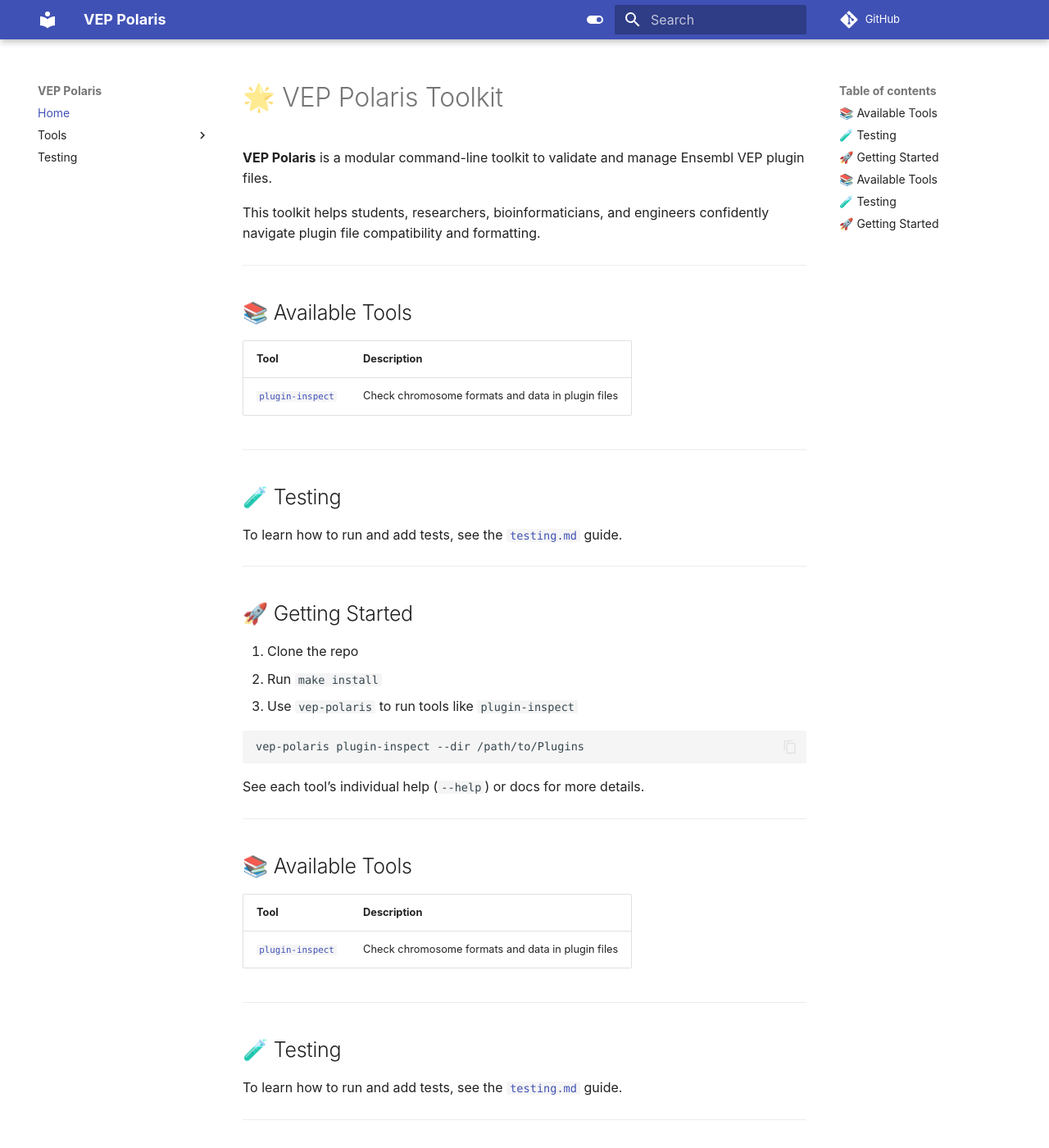
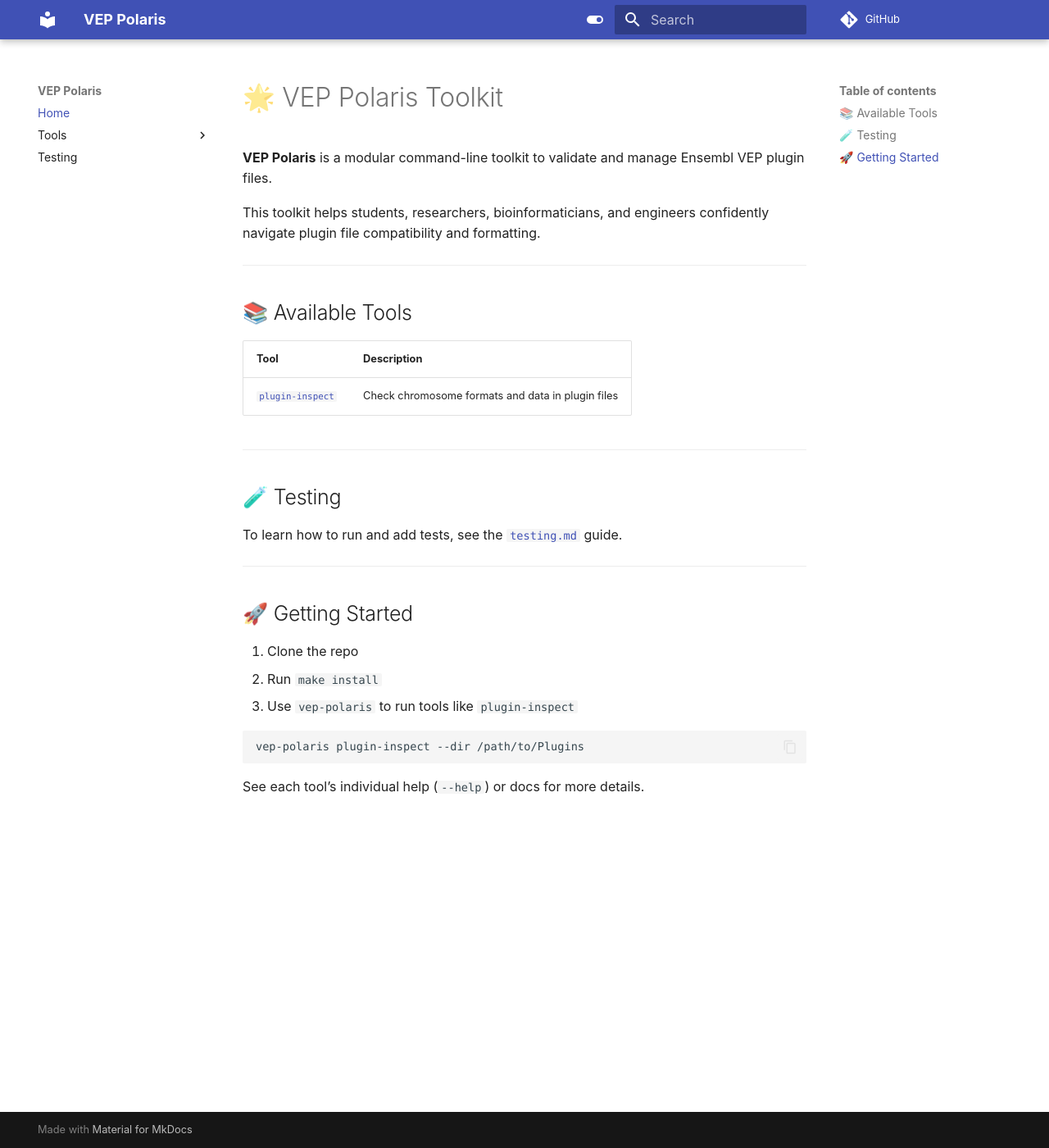
Before and after one commit to sblinde/vep-polaris, an MkDocs documentation site: the page built from docs/index.md, in a window 1280 px wide and 1400 px high. Shown: the whole window at 82% size. Built offline with MkDocs 1.6.1 and Material for MkDocs 9.7.7, drawn with Linux system fonts in a browser that asks for light colours; some web fonts are replaced; comment, search, counter and statistics services are not loaded.

Commit message:
Update index.md

````diff
--- a/docs/index.md
+++ b/docs/index.md
@@ -31,31 +31,3 @@ vep-polaris plugin-inspect --dir /path/to/Plugins
 ```
 
 See each tool’s individual help (`--help`) or docs for more details.
-
----
-
-## 📚 Available Tools
-
-| Tool                                  | Description                                       |
-| ------------------------------------- | ------------------------------------------------- |
-| [`plugin-inspect`](plugin-inspect.md) | Check chromosome formats and data in plugin files |
-
----
-
-## 🧪 Testing
-
-To learn how to run and add tests, see the [`testing.md`](testing.md) guide.
-
----
-
-## 🚀 Getting Started
-
-1. Clone the repo
-2. Run `make install`
-3. Use `vep-polaris` to run tools like `plugin-inspect`
-
-```bash
-vep-polaris plugin-inspect --dir /path/to/Plugins
-```
-
-See each tool’s individual help (`--help`) or docs for more details.
````
